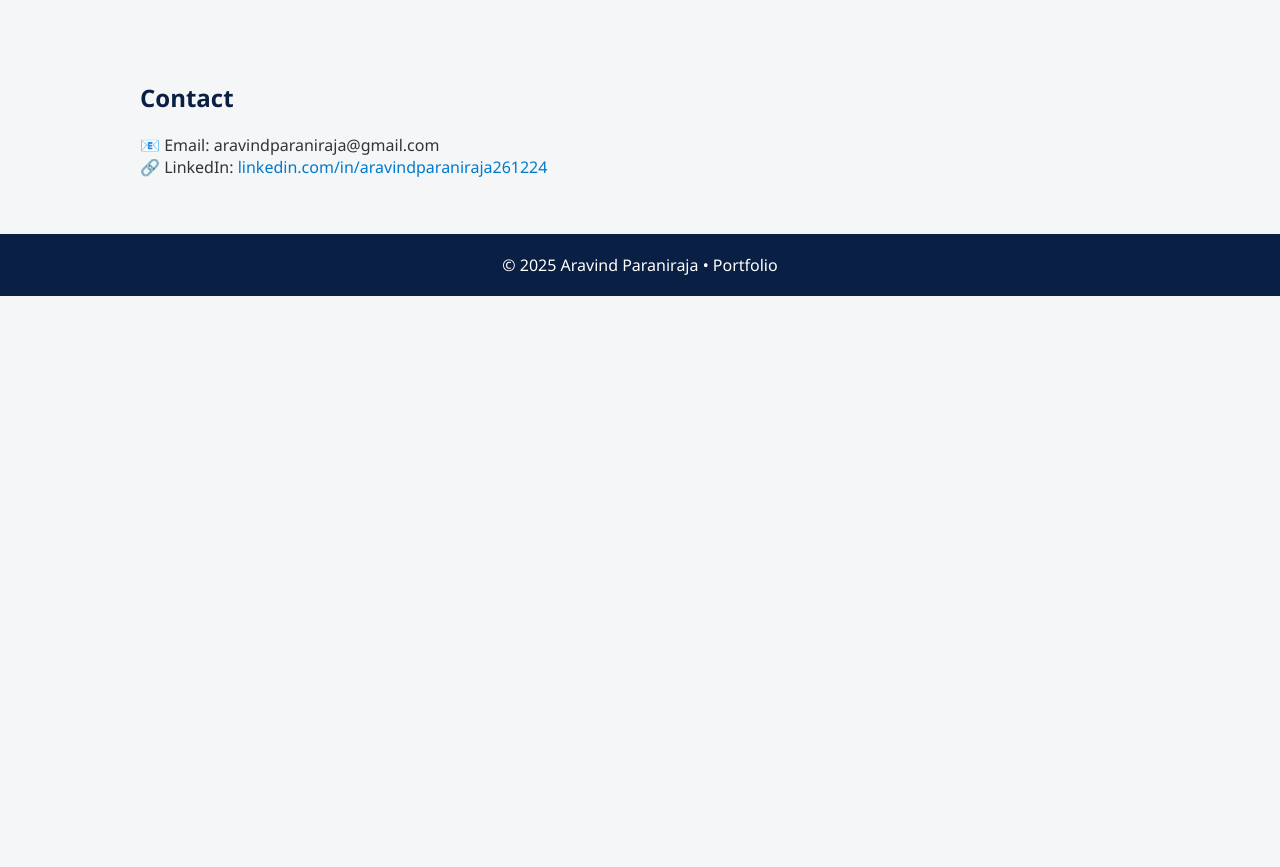
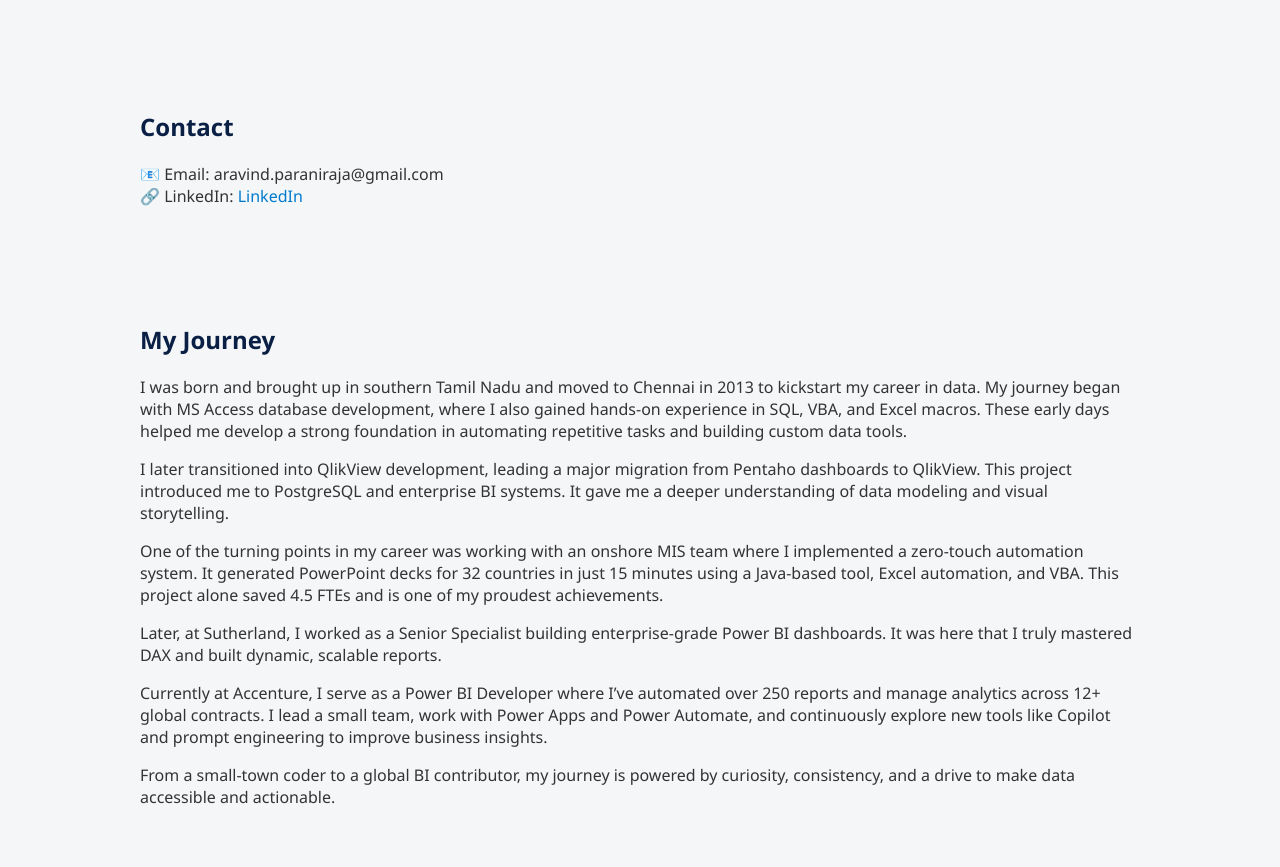
Before and after one commit to Aravind1089/profie, a plain HTML site: page index.html in a window 1280 px wide. Shown: the part 1880-2747 px from the top of the page. Before the commit the page ends 2176 px from the top, so only its background shows below. Drawn offline with Linux system fonts and the light colour scheme.

Commit message:
Add files via upload

```diff
--- a/index.html
+++ b/index.html
@@ -77,6 +77,7 @@
       <li>Power Automate, Power Apps</li>
       <li>SQL, Excel (VBA & Power Query)</li>
       <li>Azure Data Factory, Blob Storage</li>
+      <li>PostgreSQL, Pentaho, QlikView</li>
       <li>Python (Beginner Level)</li>
       <li>Prompt Engineering with AI tools</li>
     </ul>
@@ -110,9 +111,39 @@
   <section>
     <h2>Contact</h2>
     <p>
-      📧 Email: aravindparaniraja@gmail.com<br>
-      🔗 LinkedIn: <a href="https://linkedin.com/in/aravindparaniraja261224" target="_blank">linkedin.com/in/aravindparaniraja261224</a><br>
+      📧 Email: aravind.paraniraja@gmail.com<br>
+      🔗 LinkedIn: <a href="https://www.linkedin.com/in/aravindparaniraja261224/" target="_blank">LinkedIn</a><br>
     </p>
+  </section>
+
+  <section>
+    <h2>My Journey</h2>
+    <p>
+      I was born and brought up in southern Tamil Nadu and moved to Chennai in 2013 to kickstart my career in data. My journey began with MS Access database development, where I also gained hands-on experience in SQL, VBA, and Excel macros. These early days helped me develop a strong foundation in automating repetitive tasks and building custom data tools.
+    </p>
+    <p>
+      I later transitioned into QlikView development, leading a major migration from Pentaho dashboards to QlikView. This project introduced me to PostgreSQL and enterprise BI systems. It gave me a deeper understanding of data modeling and visual storytelling.
+    </p>
+    <p>
+      One of the turning points in my career was working with an onshore MIS team where I implemented a zero-touch automation system. It generated PowerPoint decks for 32 countries in just 15 minutes using a Java-based tool, Excel automation, and VBA. This project alone saved 4.5 FTEs and is one of my proudest achievements.
+    </p>
+    <p>
+      Later, at Sutherland, I worked as a Senior Specialist building enterprise-grade Power BI dashboards. It was here that I truly mastered DAX and built dynamic, scalable reports.
+    </p>
+    <p>
+      Currently at Accenture, I serve as a Power BI Developer where I’ve automated over 250 reports and manage analytics across 12+ global contracts. I lead a small team, work with Power Apps and Power Automate, and continuously explore new tools like Copilot and prompt engineering to improve business insights.
+    </p>
+    <p>
+      From a small-town coder to a global BI contributor, my journey is powered by curiosity, consistency, and a drive to make data accessible and actionable.
+    </p>
+  </section>
+  <section>
+    <h2>Certifications & Awards</h2>
+    <ul>
+      <li><strong>Microsoft Certified: Power BI Data Analyst Associate</strong> – 2023</li>
+      <li><strong>SuperStar Award – Hapag Lloyd</strong> for delivering zero-touch automation saving 4.5 FTEs</li>
+      <li><strong>Prompt Engineering for Data Professionals</strong> – Self-learned, applied in production</li>
+    </ul>
   </section>
 
   <footer>
```
